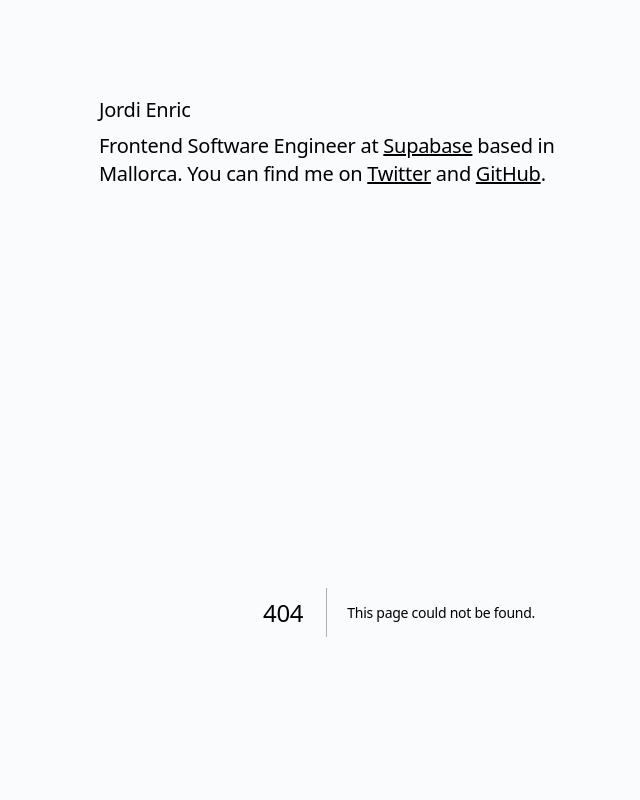
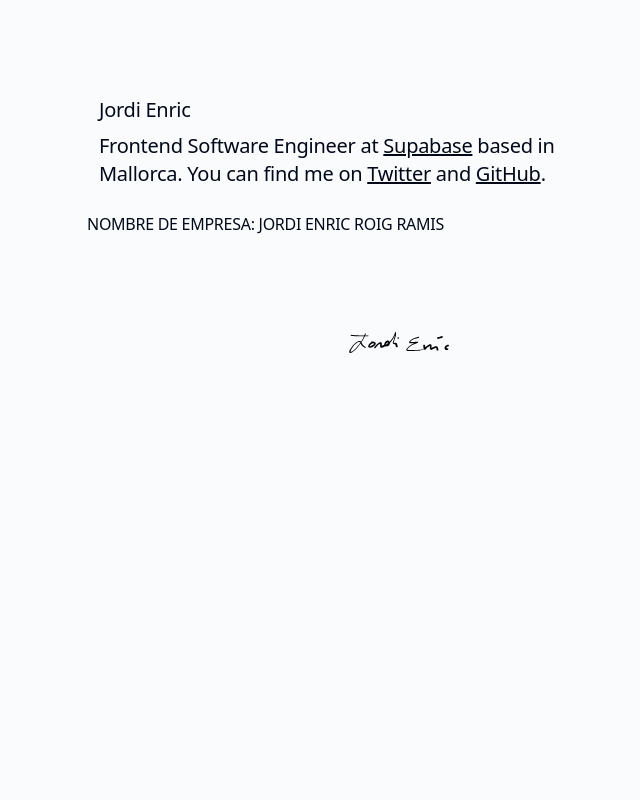
Before and after one commit to jordienr/jordienric.com, a Next.js app: page /empresa in a window 1280 px wide. Before the commit this address had no page. Shown: the top 800 px of the page, without its empty margins (241-881 px from the left). Built offline with nearby package versions, Linux system fonts and the light colour scheme.

Commit message:
Add unlinked empresa page

```diff
--- /dev/null
+++ b/app/empresa/page.tsx
@@ -0,0 +1,14 @@
+import type { Metadata } from "next";
+
+export const metadata: Metadata = {
+  title: "Empresa",
+  alternates: { canonical: "/empresa" },
+};
+
+export default function EmpresaPage() {
+  return (
+    <main lang="es" className="container px-3">
+      <p>NOMBRE DE EMPRESA: JORDI ENRIC ROIG RAMIS</p>
+    </main>
+  );
+}
```
